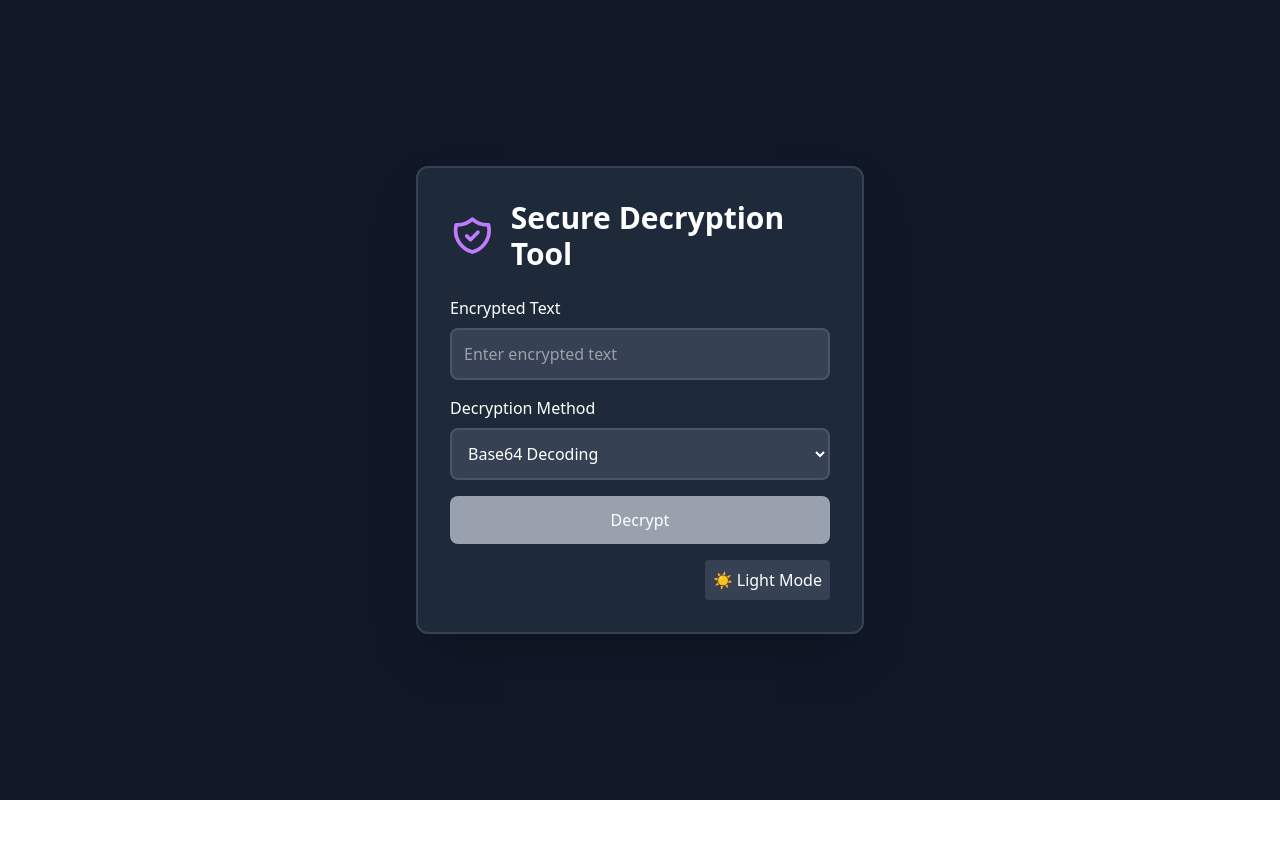
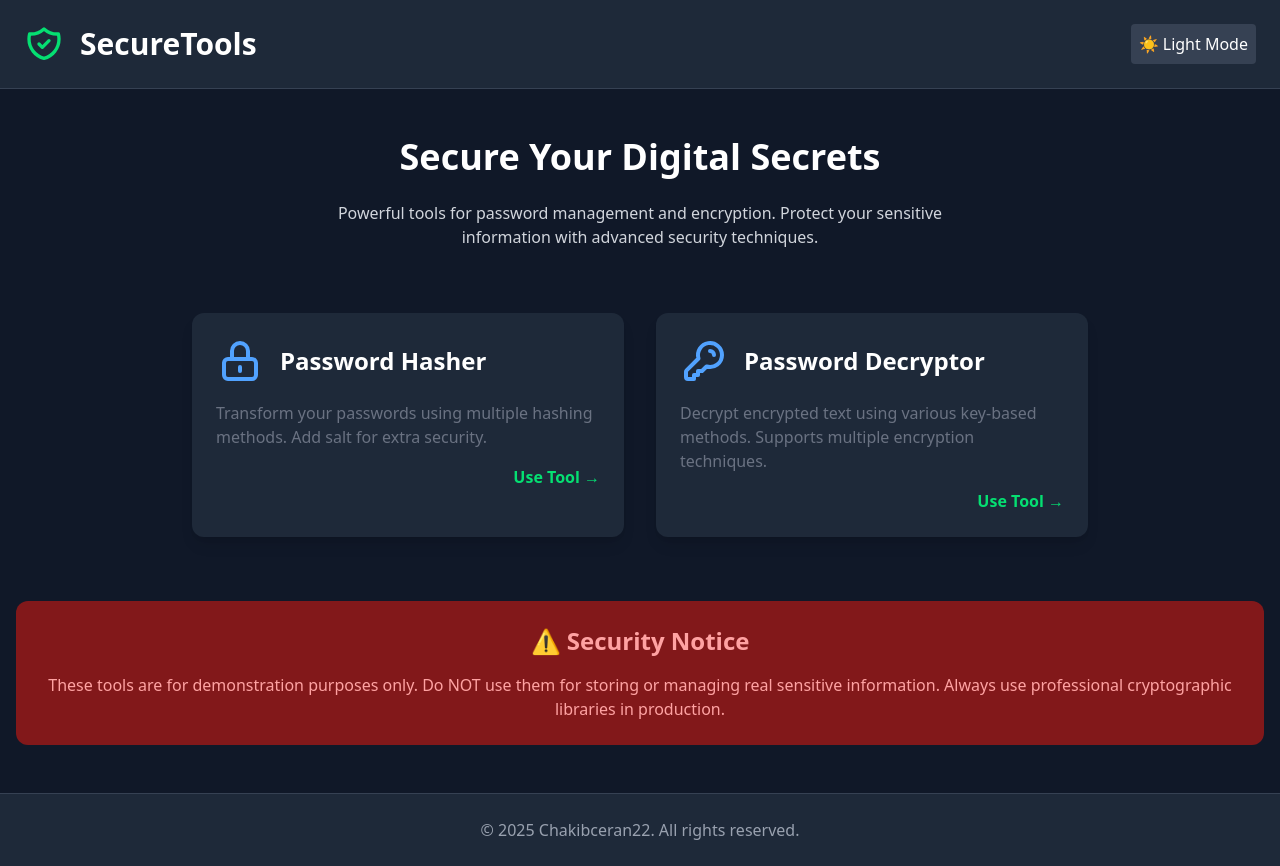
Before and after one commit to Chakibceran22/passowrd-manager-app, a React (Vite) app: page / in a window 1280 px wide. Before the commit the page ends 800 px from the top, so only its background shows below. Built offline with nearby package versions, Linux system fonts and the light colour scheme.

Commit message:
creating the landing page for the app

```diff
--- a/package.json
+++ b/package.json
@@ -14,6 +14,7 @@
     "lucide-react": "^0.474.0",
     "react": "^18.3.1",
     "react-dom": "^18.3.1",
+    "react-router-dom": "^7.1.5",
     "tailwindcss": "^4.0.3"
   },
   "devDependencies": {
--- a/src/App.jsx
+++ b/src/App.jsx
@@ -4,12 +4,21 @@ import viteLogo from '/vite.svg'
 import './App.css'
 import PasswordHasher from './componenets/PasswordHahsing'
 import PasswordDecryptor from './componenets/PasswordDecryption'
+import { BrowserRouter as Router, Routes, Route } from 'react-router-dom'
+import SecurityLandingPage from './componenets/LandingPage'
 function App() {
   const [count, setCount] = useState(0)
 
   return (
    <>
-    <PasswordDecryptor/>
+
+    <Router>
+      <Routes>
+        <Route path='/' element={<SecurityLandingPage/>}></Route>
+        <Route path='/hash' element={<PasswordHasher/>}></Route>
+        <Route path='/decrypt' element={<PasswordDecryptor/>}></Route>
+      </Routes>
+    </Router>
    </>
   )
 }
--- /dev/null
+++ b/src/componenets/LandingPage.jsx
@@ -0,0 +1,124 @@
+import React, { useState } from 'react';
+import { useNavigate } from 'react-router-dom';
+import { ShieldIcon, LockIcon, KeyIcon } from './SecurityIcons';
+
+const SecurityLandingPage = () => {
+  const [isDarkMode, setIsDarkMode] = useState(true);
+  const navigate = useNavigate();
+
+  const FeatureCard = ({ icon: Icon, title, description, route }) => (
+    <div
+      onClick={() => navigate(route)}
+      className={`cursor-pointer transform transition-all duration-300 hover:scale-105 p-6 rounded-xl shadow-lg space-y-4 ${
+        isDarkMode
+          ? 'bg-gray-800 hover:bg-gray-700 text-white'
+          : 'bg-white hover:bg-gray-100 text-black'
+      }`}
+    >
+      <div className="flex items-center space-x-4">
+        <Icon className={`w-12 h-12 ${isDarkMode ? 'text-blue-400' : 'text-blue-600'}`} />
+        <h3 className="text-2xl font-bold">{title}</h3>
+      </div>
+      <p className="text-gray-500">{description}</p>
+      <div className="text-right">
+        <span className={`font-semibold ${
+          isDarkMode
+            ? 'text-green-400 hover:text-green-300'
+            : 'text-green-600 hover:text-green-500'
+        }`}>
+          Use Tool →
+        </span>
+      </div>
+    </div>
+  );
+
+  return (
+    <div className={`min-h-screen ${
+      isDarkMode
+        ? 'bg-gray-900 text-white'
+        : 'bg-gray-100 text-black'
+    }`}>
+      {/* Header */}
+      <header className={`p-6 flex justify-between items-center ${
+        isDarkMode
+          ? 'bg-gray-800 border-b border-gray-700'
+          : 'bg-white shadow-sm'
+      }`}>
+        <div className="flex items-center space-x-4">
+          <ShieldIcon className={`w-10 h-10 ${
+            isDarkMode ? 'text-green-400' : 'text-green-600'
+          }`} />
+          <h1 className="text-3xl font-bold">SecureTools</h1>
+        </div>
+        <button
+          onClick={() => setIsDarkMode(!isDarkMode)}
+          className={`p-2 rounded flex items-center ${
+            isDarkMode
+              ? 'bg-gray-700 hover:bg-gray-600 text-white'
+              : 'bg-gray-200 hover:bg-gray-300 text-black'
+          }`}
+        >
+          {isDarkMode ? '☀️ Light Mode' : '🌙 Dark Mode'}
+        </button>
+      </header>
+
+      {/* Main Content */}
+      <main className="container mx-auto px-4 py-12">
+        <section className="text-center mb-16">
+          <h2 className="text-4xl font-bold mb-6">
+            Secure Your Digital Secrets
+          </h2>
+          <p className={`max-w-2xl mx-auto ${
+            isDarkMode ? 'text-gray-300' : 'text-gray-600'
+          }`}>
+            Powerful tools for password management and encryption.
+            Protect your sensitive information with advanced security techniques.
+          </p>
+        </section>
+
+        {/* Feature Grid */}
+        <div className="grid md:grid-cols-2 gap-8 max-w-4xl mx-auto">
+          <FeatureCard
+            icon={LockIcon}
+            title="Password Hasher"
+            description="Transform your passwords using multiple hashing methods. Add salt for extra security."
+            route="/hash"
+          />
+          <FeatureCard
+            icon={KeyIcon}
+            title="Password Decryptor"
+            description="Decrypt encrypted text using various key-based methods. Supports multiple encryption techniques."
+            route="/decrypt"
+          />
+        </div>
+
+        {/* Security Warning */}
+        <div className={`mt-16 p-6 rounded-xl text-center ${
+          isDarkMode
+            ? 'bg-red-900 bg-opacity-30 text-red-300'
+            : 'bg-red-100 text-red-700'
+        }`}>
+          <h3 className="text-2xl font-bold mb-4">⚠️ Security Notice</h3>
+          <p>
+            These tools are for demonstration purposes only.
+            Do NOT use them for storing or managing real sensitive information.
+            Always use professional cryptographic libraries in production.
+          </p>
+        </div>
+      </main>
+
+      {/* Footer */}
+      <footer className={`p-6 text-center ${
+        isDarkMode
+          ? 'bg-gray-800 border-t border-gray-700'
+          : 'bg-white shadow-lg'
+      }`}>
+        <p className={isDarkMode ? 'text-gray-400' : 'text-gray-600'}>
+          © 2025 Chakibceran22. All rights reserved.
+        </p>
+      </footer>
+    </div>
+  );
+};
+
+export default SecurityLandingPage;
--- a/src/componenets/PasswordDecryption.jsx
+++ b/src/componenets/PasswordDecryption.jsx
@@ -1,42 +1,77 @@
 import React, { useState } from 'react';
-import { ShieldIcon, EyeIcon, EyeOffIcon } from './SecurityIcons';
+import { ShieldIcon, EyeIcon, EyeOffIcon, KeyIcon } from './SecurityIcons';
 
 const PasswordDecryptor = () => {
   const [isDarkMode, setIsDarkMode] = useState(true);
   const [encryptedPassword, setEncryptedPassword] = useState('');
+  const [decryptionKey, setDecryptionKey] = useState('');
   const [decryptedPassword, setDecryptedPassword] = useState('');
-  const [decryptionType, setDecryptionType] = useState('base64');
+  const [decryptionType, setDecryptionType] = useState('caesarCipher');
   const [showDecrypted, setShowDecrypted] = useState(false);
 
   const decryptionMethods = [
-    { value: 'base64', label: 'Base64 Decoding' },
-    { value: 'rot13', label: 'ROT13 Reverse' },
-    { value: 'simple', label: 'Simple Decode' }
+    { value: 'caesarCipher', label: 'Caesar Cipher (Key-Shift)' },
+    { value: 'xorCipher', label: 'XOR Cipher' },
+    { value: 'base64Key', label: 'Base64 with Key Salt' },
+    { value: 'vigenere', label: 'Vigenère Cipher' }
   ];
 
   const handleDecrypt = () => {
     let result = '';
 
     switch (decryptionType) {
-      case 'base64':
+      case 'caesarCipher':
+        // Caesar Cipher with custom key (shift)
+        const shift = parseInt(decryptionKey) || 3;
+        result = encryptedPassword.split('').map(char => {
+          if (char.match(/[a-z]/i)) {
+            const base = char <= 'Z' ? 65 : 97;
+            return String.fromCharCode((char.charCodeAt(0) - base - shift + 26) % 26 + base);
+          }
+          return char;
+        }).join('');
+        break;
+
+      case 'xorCipher':
+        // XOR Cipher with key
+        if (!decryptionKey) {
+          result = 'Key required for XOR Cipher';
+          break;
+        }
+        result = encryptedPassword.split('').map((char, index) => {
+          const keyChar = decryptionKey[index % decryptionKey.length];
+          return String.fromCharCode(char.charCodeAt(0) ^ keyChar.charCodeAt(0));
+        }).join('');
+        break;
+
+      case 'base64Key':
+        // Base64 with key salt
         try {
-          result = atob(encryptedPassword);
+          const keySalt = decryptionKey ? btoa(decryptionKey).slice(0, 6) : '';
+          result = atob(encryptedPassword + keySalt);
         } catch {
-          result = 'Base64 Decryption failed';
+          result = 'Decryption failed';
         }
         break;
-      case 'rot13':
-        result = encryptedPassword.replace(/[a-zA-Z]/g, char => {
-          const base = char <= 'Z' ? 65 : 97;
-          return String.fromCharCode((char.charCodeAt(0) - base + 13) % 26 + base);
-        });
+
+      case 'vigenere':
+        // Vigenère Cipher
+        if (!decryptionKey) {
+          result = 'Key required for Vigenère Cipher';
+          break;
+        }
+        result = encryptedPassword.split('').map((char, index) => {
+          if (char.match(/[a-z]/i)) {
+            const base = char <= 'Z' ? 65 : 97;
+            const keyChar = decryptionKey[index % decryptionKey.length];
+            const keyBase = keyChar <= 'Z' ? 65 : 97;
+            const keyShift = keyChar.charCodeAt(0) - keyBase;
+            return String.fromCharCode((char.charCodeAt(0) - base - keyShift + 26) % 26 + base);
+          }
+          return char;
+        }).join('');
         break;
-      case 'simple':
-        // Simple XOR decoding (very basic, not secure)
-        result = encryptedPassword.split('').map(char =>
-          String.fromCharCode(char.charCodeAt(0) ^ 0x5A)
-        ).join('');
-        break;
+
       default:
         result = 'Invalid decryption method';
     }
@@ -55,7 +90,7 @@ const PasswordDecryptor = () => {
         : 'bg-white border-gray-200'}`}>
         <div className="flex items-center mb-6">
           <ShieldIcon className={`mr-4 w-12 h-12 ${isDarkMode ? 'text-purple-400' : 'text-purple-600'}`} />
-          <h1 className="text-3xl font-bold">Secure Decryption Tool</h1>
+          <h1 className="text-3xl font-bold">Advanced Decryption Tool</h1>
         </div>
 
         <div className="space-y-4">
@@ -67,6 +102,23 @@ const PasswordDecryptor = () => {
               value={encryptedPassword}
               onChange={(e) => setEncryptedPassword(e.target.value)}
               placeholder="Enter encrypted text"
+              className={`w-full p-3 rounded-lg border-2 ${isDarkMode
+                ? 'bg-gray-700 border-gray-600 text-white'
+                : 'bg-white border-gray-300 text-black'}`}
+            />
+          </div>
+
+          {/* Decryption Key Input */}
+          <div>
+            <label className="block mb-2 flex items-center">
+              <KeyIcon className="mr-2 w-5 h-5" />
+              Decryption Key
+            </label>
+            <input
+              type="text"
+              value={decryptionKey}
+              onChange={(e) => setDecryptionKey(e.target.value)}
+              placeholder="Enter decryption key"
               className={`w-full p-3 rounded-lg border-2 ${isDarkMode
                 ? 'bg-gray-700 border-gray-600 text-white'
                 : 'bg-white border-gray-300 text-black'}`}
```
Also changed, not shown: 1 other file (tests, documents, lock files or other folders).
